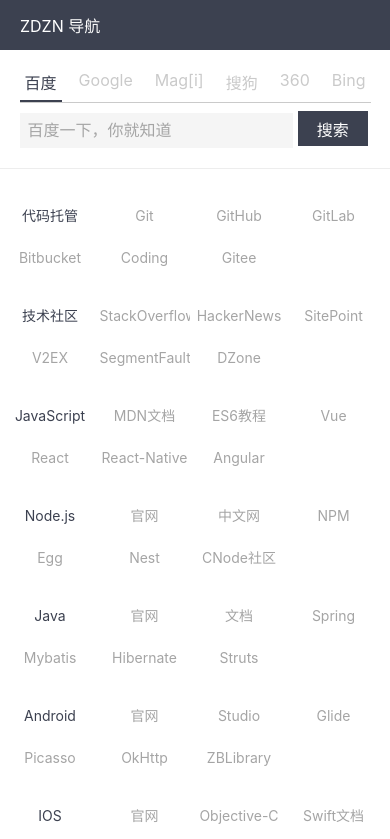
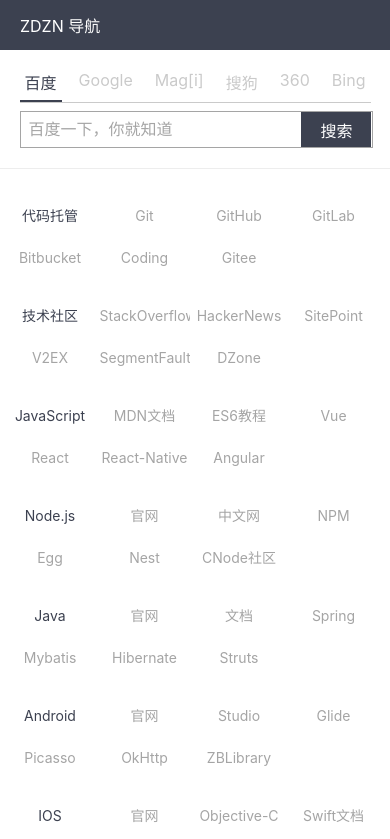
Before and after one commit to collectbot/nav, a plain HTML site: page index.html in a window 390 px wide. Shown: the top 839 px of the page. Drawn offline with Linux system fonts and the light colour scheme.

Commit message:
修改输入框样式

```diff
--- a/assets/css/index.css
+++ b/assets/css/index.css
@@ -97,16 +97,12 @@ a:hover {
     color: #3c4150;
 }
 
-.search-form {
-    margin-top: 16px;
-    width: 100%;
-}
-
 input {
     outline-style: none;
     border: 0px;
     -webkit-appearance: none;
     opacity: 1;
+    vertical-align: middle;
 }
 
 input::-webkit-input-placeholder {
@@ -129,9 +125,15 @@ input:-ms-input-placeholder {
     color: #a5a5a5;
 }
 
+.search-box {
+    border: 1px solid #a5a5a5;
+    margin-top: 16px;
+    width: 100%;
+    font-size: 0
+}
+
 .search-form input[type=search] {
-    width: 79%;
-    background: #f5f5f5;
+    width: 80%;
     overflow: hidden;
     height: 40px;
     font-size: 16px;
@@ -334,13 +336,13 @@ input:-ms-input-placeholder {
         flex-direction: column;
         width: 90%;
     }
-    .search-form {
+    .search-box {
         margin-top: 8px;
         width: 100%;
+        font-size: 0;
     }
     .search-form input[type=search] {
-        width: 78%;
-        background: #f5f5f5;
+        width: 80%;
         overflow: hidden;
         height: 35px;
         font-size: 16px;
--- a/index.html
+++ b/index.html
@@ -28,10 +28,12 @@
                     <span id='so' onclick='searchTabClick(this)'>360</span>
                     <span id='bing' onclick='searchTabClick(this)'>Bing</span>
                 </div>
-                <form class="search-form" id='search-form' target="_blank" action="https://www.baidu.com/s">
-                    <input class="search-keyword" id='keyword' type=search autocomplete=off autofocus placeholder="百度一下，你就知道" name='word'>
-                    <input class="submit" type=submit value=搜索>
-                </form>
+                <div class="search-box">
+                    <form class="search-form" id='search-form' target="_blank" action="https://www.baidu.com/s">
+                        <input class="search-keyword" id='keyword' type=search autocomplete=off autofocus placeholder="百度一下，你就知道" name='word'>
+                        <input class="submit" type=submit value=搜索>
+                    </form>
+                </div>
             </div>
         </div>
         <div class="line"></div>
```
